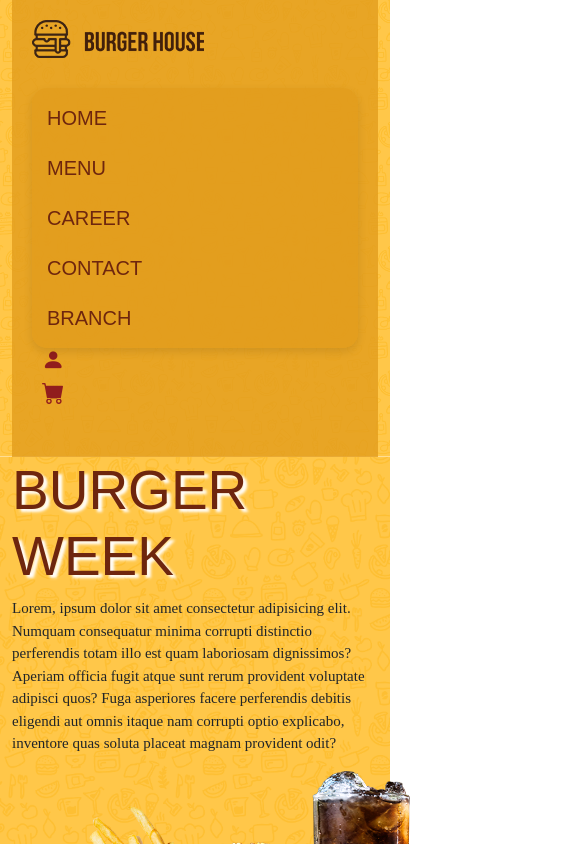
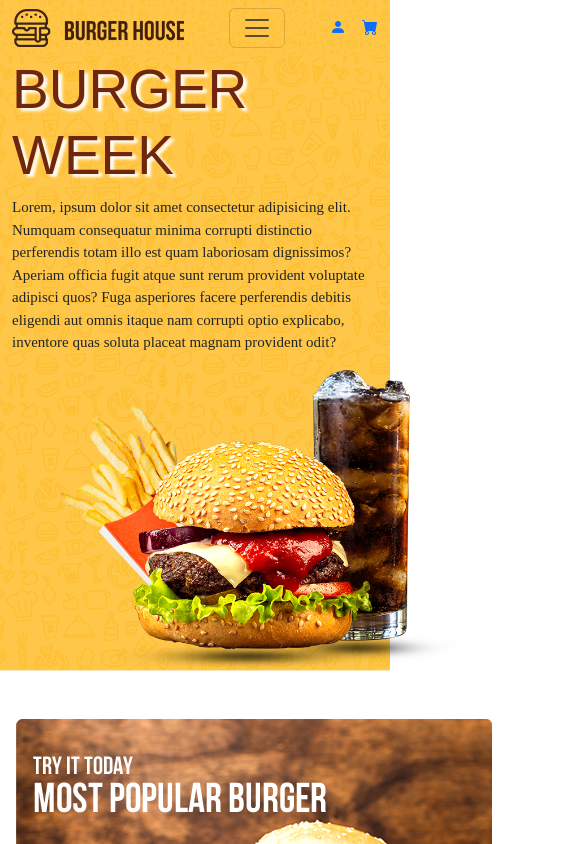
Before and after one commit to Riyas0786/burgerhouse, a React (Create React App) app: page / in a window 390 px wide. Shown: the top 844 px of the page, 585 px wide, since content can reach past the window. Built offline with nearby package versions, Linux system fonts and the light colour scheme.

Commit message:
Initial commit

```diff
--- a/src/App.js
+++ b/src/App.js
@@ -24,9 +24,9 @@ function App() {
         <Route path='/menu' element={<Menu/>}/>
         <Route path='/branch' element={<Branch/>}/>
         <Route path='/career' element={<Career/>}/>
-          <Route path='/contact' element={<Contact/>}/>
-          <Route path='/bi bi-person-fill' element={<Account/>}/>
-           <Route path='/bi bi-cart-fill' element={<Cart/>}/>
+        <Route path='/contact' element={<Contact/>}/>
+        <Route path='/account' element={<Account/>}/>
+        <Route path='/cart' element={<Cart/>}/>
       </Routes>
       </CartProvider>
       </BrowserRouter>
--- a/src/Components/Branch.js
+++ b/src/Components/Branch.js
@@ -2,7 +2,7 @@ import React from 'react'
 import chennaiimage from '../Assets/BRANCH/chennaicentral.png'
 import hyderabadimage from '../Assets/BRANCH/hyderabad.png'
 import maduraiimage from '../Assets/BRANCH/madurai.png'
-import delhiimage from '../Assets/BRANCH/bangalore.png'
+import bangaloreimage from '../Assets/BRANCH/bangalore.png'
 
 const Branch = () => {
   return (
@@ -48,7 +48,7 @@ const Branch = () => {
       <div className='card-2'>
         <div class="go-corner" href="#">
       <div class="go-arrow">
-        <img src={delhiimage} alt='bangalore' width={200}/>
+        <img src={bangaloreimage} alt='bangalore' width={200}/>
         <h3 className='text-center text-danger'>BANGALORE</h3>
         <i class="bi bi-telephone-fill text-center">9045286176</i>
     </div>
--- a/src/Components/Cart.js
+++ b/src/Components/Cart.js
@@ -1,4 +1,4 @@
-import React, { useContext } from "react"
+import { useContext } from "react"
 import { CartContext } from "./Cartprovider"
 
 const Cart = () => {
--- a/src/Components/Header.js
+++ b/src/Components/Header.js
@@ -1,43 +1,62 @@
-
 import React, { useState } from 'react';
+import { Link } from 'react-router-dom';
 import '../Components/Style.css';
-import { Link } from 'react-router-dom';
-import Logo from '../Assets/Home/Logo.png'
+import Logo from '../Assets/Home/Logo.png';
+import { Navbar } from 'react-bootstrap';
 
 const Header = () => {
   const [isOpen, setIsOpen] = useState(false);
 
   const toggleMenu = () => setIsOpen(!isOpen);
 
+
   return (
-    <>
     <section className="fixed-background d-flex justify-content-center">
-        <div className='container'>
-            <nav className='navbar'>
-                <div className='logo'>
-                    <img src={Logo} alt='logo' />
+      <div className="container">
+        <nav className="navbar d-flex align-items-center justify-content-between">
+
+          {/* Logo */}
+          <div className="logo">
+            <Link to="/">
+              <img src={Logo} alt="logo" />
+            </Link>
           </div>
-                     <button className="menu-toggle" onClick={toggleMenu} aria-label="Toggle Menu">
-            <i className="bi bi-list"></i>
-          </button>
-                 <ul className={`navlinks ${isOpen ? 'active' : ''}`}>
-                    <li><Link className='link' to='/'>HOME</Link></li>
-                    <li><Link className='link'  to='/menu'>MENU</Link></li>
-                    <li><Link className='link'  to='/career'>CAREER</Link></li>
-                    <li><Link className='link'  to='/contact'>CONTACT</Link></li>
-                    <li><Link className='link'  to='/branch'>BRANCH</Link></li>
+
+          <Navbar.Toggle aria-controls='basic-navbar-nav'className='menuicon' onClick={toggleMenu} />
+
+
+          {/* Navigation Links */}
+        <ul className={`navlinks `}>
+  <li><Link className="link" to="/" >HOME</Link></li>
+  <li><Link className="link" to="/menu">MENU</Link></li>
+  <li><Link className="link" to="/career">CAREER</Link></li>
+  <li><Link className="link" to="/contact">CONTACT</Link></li>
+  <li><Link className="link" to="/branch">BRANCH</Link></li>
 </ul>
-                <div>
-                     <ul className="iconlinks ">
-                      <li><Link className='navicon' to='/bi bi-person-fill'><i className='bi bi-person-fill'></i></Link></li>
-                      <li><Link className='navicon'to= '/bi bi-cart-fill'><i className='bi bi-cart-fill'></i></Link></li>
+
+
+          {/* Icons */}
+          <div className="d-flex">
+            <ul className="iconlinks d-flex list-unstyled mb-0">
+              <li>
+                <Link className="navicon me-3" to="/account">
+                  <i className="bi bi-person-fill"></i>
+                </Link>
+              </li>
+              <li>
+                <Link className="navicon" to="/cart">
+                  <i className="bi bi-cart-fill"></i>
+                </Link>
+              </li>
             </ul>
           </div>
         </nav>
       </div>
+
+      {/* Dark Overlay */}
+      {isOpen && <div className="overlay" ></div>}
     </section>
-    </>
-  )
-}
+  );
+};
 
-export default Header
+export default Header;
--- a/src/Components/Style.css
+++ b/src/Components/Style.css
@@ -11,9 +11,11 @@
     background-repeat: no-repeat;
     background-attachment: fixed;
     background-size: cover;
+    height: auto;
+
 }
 /* home footer bg */
-.fixed-background2{
+.footerfixed-background2{
     background-image: url('../Assets/Home/Footer_BGImg.png ');
     background-position: center;
     background-repeat: no-repeat;
@@ -22,52 +24,12 @@
     max-width: fit-content;
 
 }
-/* career page bg */
-.fixedbackground3{
-    background-image: url('../Assets/CAREER/franchise\ img.png');
-    background-position:center;
-    margin-top: 10px;
-    background-repeat:repeat;
-    background-attachment:scroll;
-    background-size:auto;
-    height: 100vmax;
-    max-width: 1200px;
-    width:100% ;
-}
 
-.navbar{
-    position: relative;
-    padding: 20px;
-}
-.navlinks{
-    list-style: none;
-    display: flex;
-    gap: 20px;
-}
-.navlinks li .link{
-    font-size: 20px;
-    text-decoration: none;
-    color: #6E260E;
-}
-.navlinks li .link:hover{
-    color: rgba(255, 255, 255, 0);
-}
-.iconlinks{
-    list-style: none;
-    gap: 15px;
-}
-.iconlinks li .navicon{
-    font-size: 20px;
-    color: #6E260E;
-    text-decoration: none;
-}
-.iconlinks li .navicon:hover{
-    color: white;
-}
+
 .h1,h1{
     font-weight: 500 !important;
     font-size: 55px;
-    color: rgb(255, 255, 255);
+    color: rgba(255, 197, 7, 0.968);
   text-shadow: 5px 5px 3px  rgb(0, 0, 0);;
 }
 .h2,h2{
@@ -77,8 +39,9 @@
 }
 .h3,h3{
     font-weight: 300;
+    color: rgb(0, 0, 0);
     font-size: 40px;
-    font-family:'Trebuchet MS';
+    font-family: "poppins", "sans-serif";
 }
 .h4,h4{
     font-weight: 200;
@@ -99,7 +62,7 @@
     font-family: none;
 }
 .text-primary{
-    color: #6E260E !important;
+    color: #000000 !important;
    text-shadow: 4px 3px 3px  rgb(255, 255, 255);;
 }
 /* carousel card */
@@ -112,25 +75,16 @@
 }
 /* career page card */
 .careercard{
-       max-width: 450px;
+        width: 500px;
         height: 750px;
         border-radius: 20px;
-        box-shadow: 0 4px 4px 0 rgba(255, 255, 255, 0.3);
+        margin: 0px 30px 40px 160px;
+        box-shadow: 0 4px 4px 0 rgb(255, 255, 255);
         background-color: rgba(0, 0, 0, 0.438);
-        color: white;
-        margin: 0px 0px  10px 180px;
-        padding: 50px;
+        color: rgb(255, 3, 3);
+
      }
-   /* sign up card */
-.acc-card{
-     background-image:  url('../Assets/Home/Background_Img.png');
-     border: 1px solid black;
-     border-radius: 20px;
-     max-width: 400px;
-     height: 400px;
-     text-align: center;
-    padding: 0px 100px 0px ;
-}
+
 /* contact page card */
 .circle{
     border-radius: 100px;
@@ -185,29 +139,27 @@
   }
 }
 
-.franchise{
-        margin:400px 0px 0px 200px;    }
 
 /* home page table booking input */
 input{
     width: 250px ;
     height: 47px;
-    margin: 10px -30px;
+
 }
 /* sign up input */
 .input2{
     border: none;
     border-radius: 20px;
-    margin: 50px 30px 40px -20px;
+    margin: 50px 30px 40px -60px;
 }
 /* menu page  add btn */
-.btnadd{
+.buybtn{
     background-color: rgb(255, 0, 0);
     border: none;
     color: rgb(255, 255, 255);
     height: 40px;
     width: 150px;
-    margin:40px 5px ;
+    margin: 10px ;
 }
 /* home page find a table */
  .tablebtn{
@@ -216,24 +168,16 @@ input{
     color: white;
     width:250px ;
     height: 47px ;
-    margin: 10px -30px;
+    margin: 10px 0px;
    }
 
 
 /* footer icons */
 .icons {
     font-size: 30px;
-    margin-left: 220px;
+
 }
 .icons-2 {
     font-size: 18px;
-    margin: 130px 0 0px 200px;
+    margin-left: 600px;
 }
-
-.menu-toggle {
-  display: none;
-  background: none;
-  border: none;
-  font-size: 2rem;
-  cursor: pointer;
-}
--- a/src/index.css
+++ b/src/index.css
@@ -1,65 +1,37 @@
-
-
-.menu-toggle {
-  display: none;
-  font-size: 1.8rem;
-  background: none;
-  border: none;
-  cursor: pointer;
+.navlinks{
+  display: flex;
+  gap: 2.5rem;
+  list-style: none;
 }
-
-@media (max-width: 768px) {
-  .menu-toggle {
-    display: block;
-  }
-.navbar {
-    display: flex;
-    width: 100%;
-    justify-content: space-between;
-    align-items: center;
-    padding: 10px 20px;
-    background-color: #e29d1dc9;
-}
-
-  .navlinks {
-    display: none;
-    flex-direction: column;
-    align-items: flex-start;
-    background-color: #e29d1dc9;
-    position: relative;
-    top: 30px;
-    left: 0;
-    border-radius: 15px;
-    width: 100%;
-    padding: 15px;
-    box-shadow: 0 4px 10px rgba(0,0,0,0.1);
-    z-index: 100;
-  }
-
-  .navlinks.active {
-    display: flex;
-  }
-
-  .iconlinks {
-    margin-left: auto;
-    padding: 10px;
-  }
-
-  .iconlinks li i {
-    font-size: 1.4rem;
-    color: #911d1d;
-  }
-}
-
-/* Optional enhancements */
-.navlinks li a,
-.iconlinks li a {
-  text-decoration: none;
-  color: #5c1d0f;
+.navlinks .link{
+    text-decoration: none;
+    color: rgba(216, 55, 55, 0.932);
 
 }
-
-.navlinks li a:hover,
-.iconlinks li a:hover {
-  color: #e1701a;
+.menuicon{
+    color: rgb(255, 39, 39);
+    font-size: 1.5rem;
+    cursor: pointer;
+    display: none;
 }
+@media (max-width: 768px){
+    .navlinks{
+        position: relative;
+        left: 0px;
+        width: 100%;
+        flex-direction: column;
+        gap: 40px;
+        display: none;
+        padding: 10px 0px;
+        border-radius: 5px;
+       }
+       .navlinks li .link{
+        font-size: 1.5rem;
+       margin-left: 10px;
+      }
+      .menuicon{
+        display: block;
+      }
+        .navlinks li link .open{display: block;
+    }
+     }
```
Also changed, not shown: src/Components/Accout.js (+56 -21 lines), src/Components/Career.js (+20 -16 lines), src/Components/Home.js (+21 -21 lines), src/Components/Menu.js (+4 -3 lines). Lines whose indentation alone changed are shown as unchanged.
